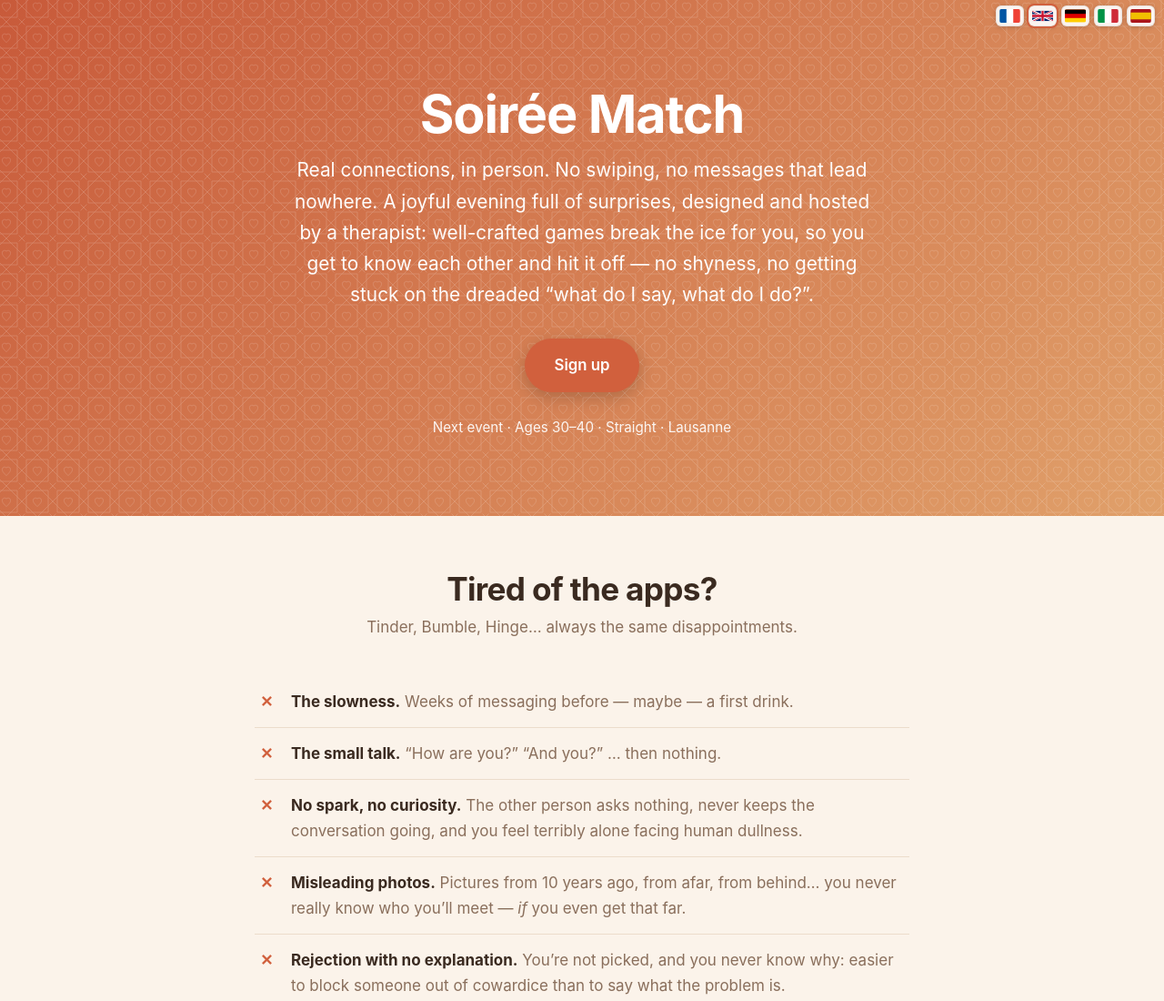
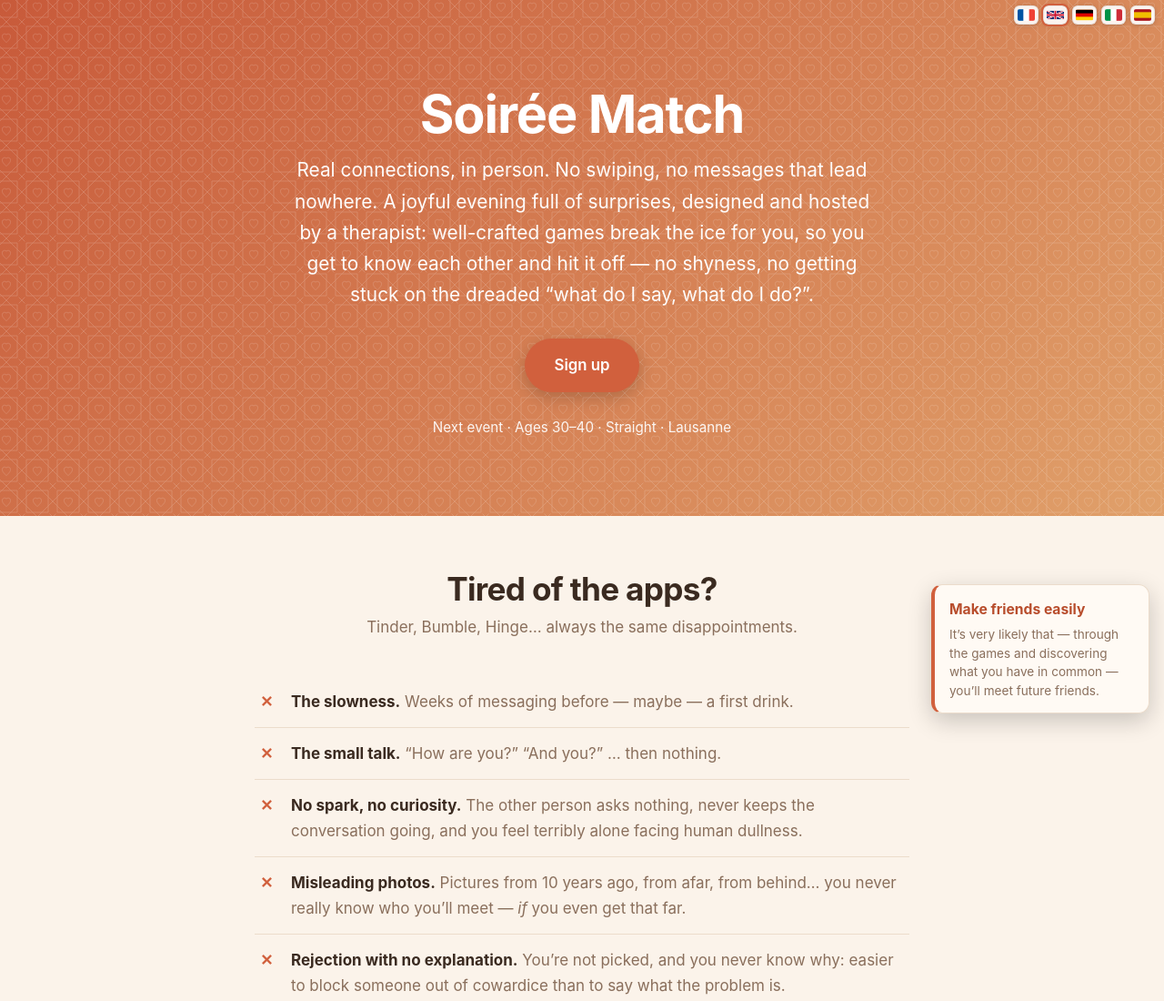
Before and after one commit to Vimaire74/soireematch, a website: page public/index.html in a window 1280 px wide. Shown: the top 1100 px of the page at 91% size. Drawn offline with Linux system fonts and the light colour scheme.

Commit message:
Add files via upload

```diff
--- a/public/index.html
+++ b/public/index.html
@@ -54,7 +54,7 @@
     padding:3px;cursor:pointer;line-height:0;box-shadow:0 1px 5px rgba(0,0,0,.18);display:flex;align-items:center;gap:0}
   .lang-menu button:hover{transform:translateY(-1px)}
   .lang-menu button.active{outline:2px solid var(--accent);outline-offset:0}
-  .lang-menu svg{width:23px;height:15px;border-radius:2px;display:block;object-fit:cover}
+  .lang-menu svg{width:19px;height:13px;border-radius:2px;display:block;object-fit:cover}
   .lang-menu button span{display:none;font-size:.9rem;color:var(--ink);font-weight:600;padding-right:4px}
   @media (max-width:600px){
     .lang-toggle{display:inline-flex}
@@ -65,6 +65,16 @@
     .lang-menu button.active{outline:none;background:var(--insc-bg)}
     .lang-menu button span{display:inline}
     .lang-menu svg{width:26px;height:17px}
+  }
+
+  /* ===== Encadré « se faire des amis » ===== */
+  .friends-box{position:fixed;right:16px;bottom:16px;z-index:55;max-width:240px;
+    background:var(--card);border:1px solid var(--line);border-left:4px solid var(--accent);
+    border-radius:12px;padding:14px 16px;box-shadow:0 8px 26px rgba(0,0,0,.20)}
+  .friends-box h4{font-size:.98rem;color:var(--accent-dark);margin:0 0 5px;font-weight:700}
+  .friends-box p{color:var(--muted);font-size:.85rem;line-height:1.5;margin:0}
+  @media (max-width:600px){
+    .friends-box{position:static;max-width:none;margin:0 18px 30px;box-shadow:0 4px 16px rgba(0,0,0,.14)}
   }
 
   /* ===== MOTIF MUDÉJAR ===== */
@@ -309,6 +319,11 @@
   </div>
 </section>
 
+<div class="friends-box">
+  <h4 data-i18n="friends_h">Se faire facilement des amis</h4>
+  <p data-i18n="friends_p">Il est très probable que vous puissiez — à travers les jeux proposés et la découverte de vos points communs — rencontrer de futurs amis.</p>
+</div>
+
 <footer>
   <div class="wrap">
     <p data-i18n="footer_line"><strong>Soirée Match</strong> — Rencontres pour célibataires · Lausanne</p>
@@ -414,6 +429,8 @@
     footer_line:{fr:"<strong>Soirée Match</strong> — Rencontres pour célibataires · Lausanne",en:"<strong>Soirée Match</strong> — Singles events · Lausanne",de:"<strong>Soirée Match</strong> — Singletreffen · Lausanne",it:"<strong>Soirée Match</strong> — Incontri per single · Lausanne",es:"<strong>Soirée Match</strong> — Encuentros para solteros · Lausana"},
     footer_q:{fr:"Une question&nbsp;? <a href=\"mailto:contact@soireematch.com\">contact@soireematch.com</a>",en:"A question? <a href=\"mailto:contact@soireematch.com\">contact@soireematch.com</a>",de:"Eine Frage? <a href=\"mailto:contact@soireematch.com\">contact@soireematch.com</a>",it:"Una domanda? <a href=\"mailto:contact@soireematch.com\">contact@soireematch.com</a>",es:"¿Alguna pregunta? <a href=\"mailto:contact@soireematch.com\">contact@soireematch.com</a>"},
 
+    friends_h:{fr:"Se faire facilement des amis",en:"Make friends easily",de:"Leicht Freunde finden",it:"Fare amicizia facilmente",es:"Hacer amigos fácilmente"},
+    friends_p:{fr:"Il est très probable que vous puissiez — à travers les jeux proposés et la découverte de vos points communs — rencontrer de futurs amis.",en:"It’s very likely that — through the games and discovering what you have in common — you’ll meet future friends.",de:"Sehr wahrscheinlich lernen Sie – durch die Spiele und das Entdecken von Gemeinsamkeiten – künftige Freunde kennen.",it:"È molto probabile che — grazie ai giochi e alla scoperta dei vostri punti in comune — incontriate futuri amici.",es:"Es muy probable que —a través de los juegos y el descubrimiento de vuestros puntos en común— conozcáis a futuros amigos."},
     msg_ok:{fr:"🎉 Merci ! Ton inscription est bien enregistrée. Tu recevras les détails par e-mail.",en:"🎉 Thank you! Your registration is confirmed. You’ll receive the details by email.",de:"🎉 Danke! Ihre Anmeldung ist eingegangen. Die Details erhalten Sie per E-Mail.",it:"🎉 Grazie! La tua iscrizione è registrata. Riceverai i dettagli via email.",es:"🎉 ¡Gracias! Tu inscripción está registrada. Recibirás los detalles por correo."},
     msg_needlang:{fr:"Merci d'indiquer au moins une langue parlée.",en:"Please select at least one language you speak.",de:"Bitte geben Sie mindestens eine gesprochene Sprache an.",it:"Indica almeno una lingua parlata.",es:"Indica al menos un idioma que hables."},
     msg_err:{fr:"Une erreur est survenue. Réessaie dans un instant.",en:"Something went wrong. Please try again in a moment.",de:"Ein Fehler ist aufgetreten. Bitte versuchen Sie es gleich noch einmal.",it:"Si è verificato un errore. Riprova tra un istante.",es:"Ha ocurrido un error. Inténtalo de nuevo en un momento."},
```
